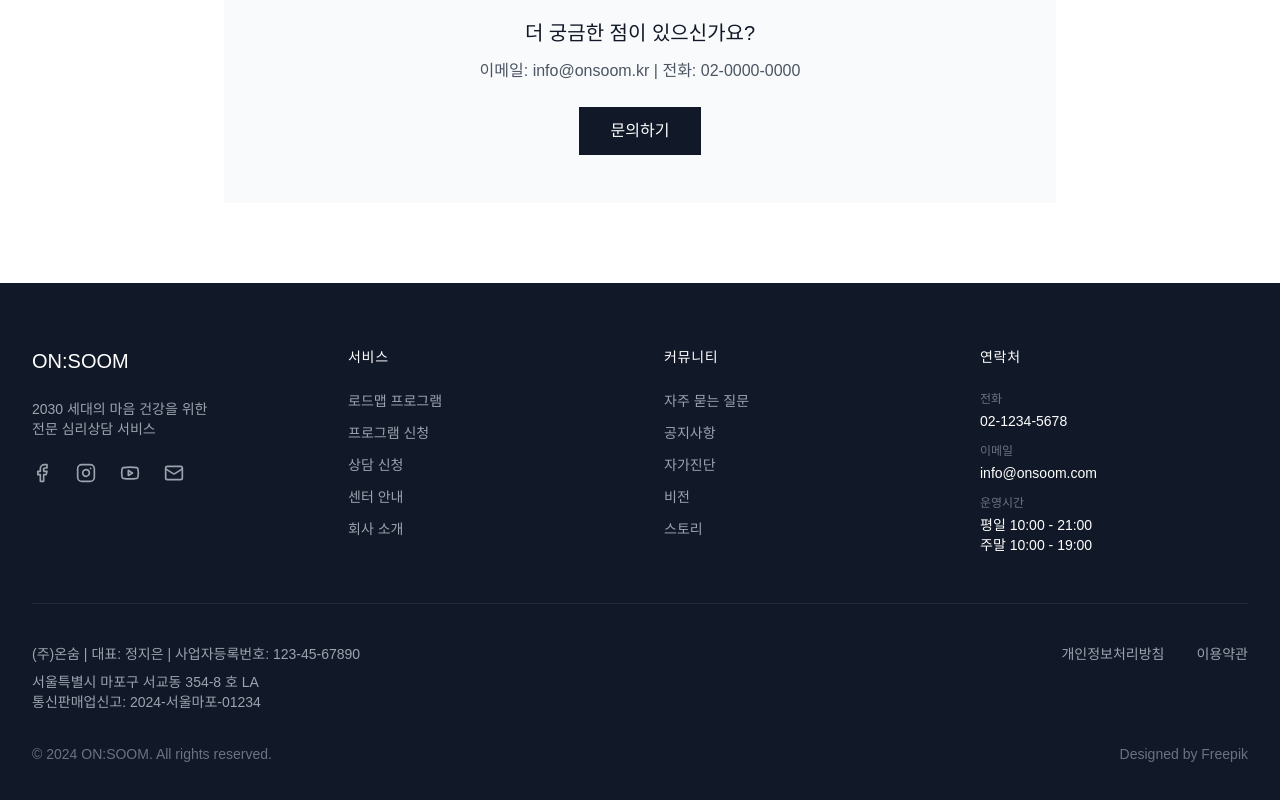
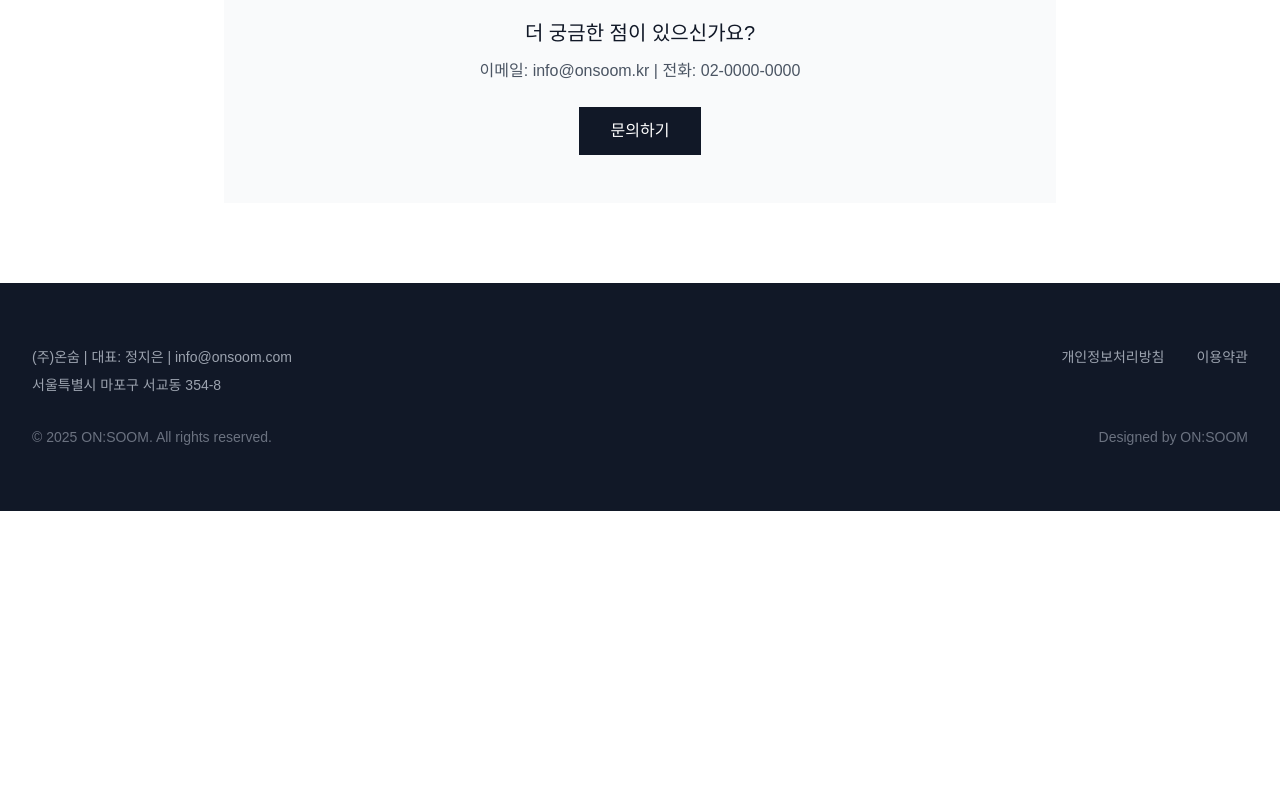
Before and after one commit to kwakminoo/ON-SOOM, a Next.js app: page /community/faq in a window 1280 px wide. Shown: the part 1169-1969 px from the top of the page. After the commit the page ends 1680 px from the top, so only its background shows below. Built offline with nearby package versions, Linux system fonts and the light colour scheme; a web font is replaced by a local one.

Commit message:
fix: 푸터 콘텐츠 정리 및 제거

```diff
--- a/components/Footer.tsx
+++ b/components/Footer.tsx
@@ -1,92 +1,16 @@
 import Link from "next/link";
-import { Facebook, Instagram, Youtube, Mail } from "lucide-react";
 
 const Footer = () => {
   return (
     <footer className="bg-gray-900 text-gray-400">
       <div className="max-w-7xl mx-auto px-6 sm:px-8 lg:px-8 py-12 md:py-16">
-        {/* 상단 섹션 */}
-        <div className="grid grid-cols-1 md:grid-cols-2 lg:grid-cols-4 gap-10 md:gap-12 mb-10">
-          {/* 회사 정보 */}
-          <div>
-            <h3 className="text-white font-light text-lg sm:text-xl mb-4 sm:mb-6">ON:SOOM</h3>
-            <p className="text-xs sm:text-sm mb-4 sm:mb-6 leading-relaxed">
-              2030 세대의 마음 건강을 위한<br />
-              전문 심리상담 서비스
-            </p>
-            <div className="flex space-x-6">
-              <Link href="#" className="hover:text-white transition-colors">
-                <Facebook className="w-5 h-5" />
-              </Link>
-              <Link href="#" className="hover:text-white transition-colors">
-                <Instagram className="w-5 h-5" />
-              </Link>
-              <Link href="#" className="hover:text-white transition-colors">
-                <Youtube className="w-5 h-5" />
-              </Link>
-              <Link href="#" className="hover:text-white transition-colors">
-                <Mail className="w-5 h-5" />
-              </Link>
-            </div>
-          </div>
-
-          {/* 서비스 */}
-          <div>
-            <h4 className="text-white font-light mb-4 sm:mb-6 text-xs sm:text-sm uppercase tracking-wider">서비스</h4>
-            <ul className="space-y-2 sm:space-y-3 text-xs sm:text-sm">
-              <li><Link href="/programs" className="hover:text-white transition-colors font-light">로드맵 프로그램</Link></li>
-              <li><Link href="/programs/apply" className="hover:text-white transition-colors font-light">프로그램 신청</Link></li>
-              <li><Link href="/consult" className="hover:text-white transition-colors font-light">상담 신청</Link></li>
-              <li><Link href="/about/centers" className="hover:text-white transition-colors font-light">센터 안내</Link></li>
-              <li><Link href="/about" className="hover:text-white transition-colors font-light">회사 소개</Link></li>
-            </ul>
-          </div>
-
-          {/* 고객지원 */}
-          <div>
-            <h4 className="text-white font-light mb-4 sm:mb-6 text-xs sm:text-sm uppercase tracking-wider">커뮤니티</h4>
-            <ul className="space-y-2 sm:space-y-3 text-xs sm:text-sm">
-              <li><Link href="/community/faq" className="hover:text-white transition-colors font-light">자주 묻는 질문</Link></li>
-              <li><Link href="/community/notice" className="hover:text-white transition-colors font-light">공지사항</Link></li>
-              <li><Link href="/community/self-test" className="hover:text-white transition-colors font-light">자가진단</Link></li>
-              <li><Link href="/about/vision" className="hover:text-white transition-colors font-light">비전</Link></li>
-              <li><Link href="/about/story" className="hover:text-white transition-colors font-light">스토리</Link></li>
-            </ul>
-          </div>
-
-          {/* 연락처 */}
-          <div>
-            <h4 className="text-white font-light mb-4 sm:mb-6 text-xs sm:text-sm uppercase tracking-wider">연락처</h4>
-            <ul className="space-y-2 sm:space-y-3 text-xs sm:text-sm">
-                      <li>
-                        <p className="text-gray-500 text-[10px] sm:text-xs mb-1">전화</p>
-                        <p className="text-white font-light text-xs sm:text-sm">02-1234-5678</p>
-                      </li>
-                      <li>
-                        <p className="text-gray-500 text-[10px] sm:text-xs mb-1">이메일</p>
-                        <p className="text-white font-light text-xs sm:text-sm">info@onsoom.com</p>
-                      </li>
-                      <li>
-                        <p className="text-gray-500 text-[10px] sm:text-xs mb-1">운영시간</p>
-                        <p className="text-white font-light text-xs sm:text-sm">평일 10:00 - 21:00</p>
-                        <p className="text-white font-light text-xs sm:text-sm">주말 10:00 - 19:00</p>
-                      </li>
-            </ul>
-          </div>
-        </div>
-
-                {/* 하단 섹션 */}
-                <div className="border-t border-gray-800 pt-8 sm:pt-10 mt-8 sm:mt-12">
         <div className="grid md:grid-cols-2 gap-6 sm:gap-8 mb-6 sm:mb-8">
           <div className="text-xs sm:text-sm font-light">
             <p className="mb-1 sm:mb-2">
-                        (주)온숨 | 대표: 정지은 | 사업자등록번호: 123-45-67890
+              (주)온숨 | 대표: 정지은 | info@onsoom.com
             </p>
             <p>
-                        서울특별시 마포구 서교동 354-8 호 LA
-                      </p>
-                      <p>
-                        통신판매업신고: 2024-서울마포-01234
+              서울특별시 마포구 서교동 354-8
             </p>
           </div>
           <div className="flex md:justify-end space-x-6 sm:space-x-8 text-xs sm:text-sm">
@@ -100,7 +24,7 @@ const Footer = () => {
         </div>
         <div className="flex flex-wrap items-center justify-between gap-4">
           <p className="text-xs sm:text-sm text-gray-500 font-light">
-                      © 2024 ON:SOOM. All rights reserved.
+            © 2025 ON:SOOM. All rights reserved.
           </p>
           <p className="text-xs sm:text-sm text-gray-500 font-light">
             Designed by{" "}
@@ -110,10 +34,9 @@ const Footer = () => {
               rel="noopener noreferrer"
               className="hover:text-gray-400 transition-colors"
             >
-                        Freepik
+              ON:SOOM
             </a>
           </p>
-                  </div>
         </div>
       </div>
     </footer>
```
Lines whose indentation alone changed are shown as unchanged.
